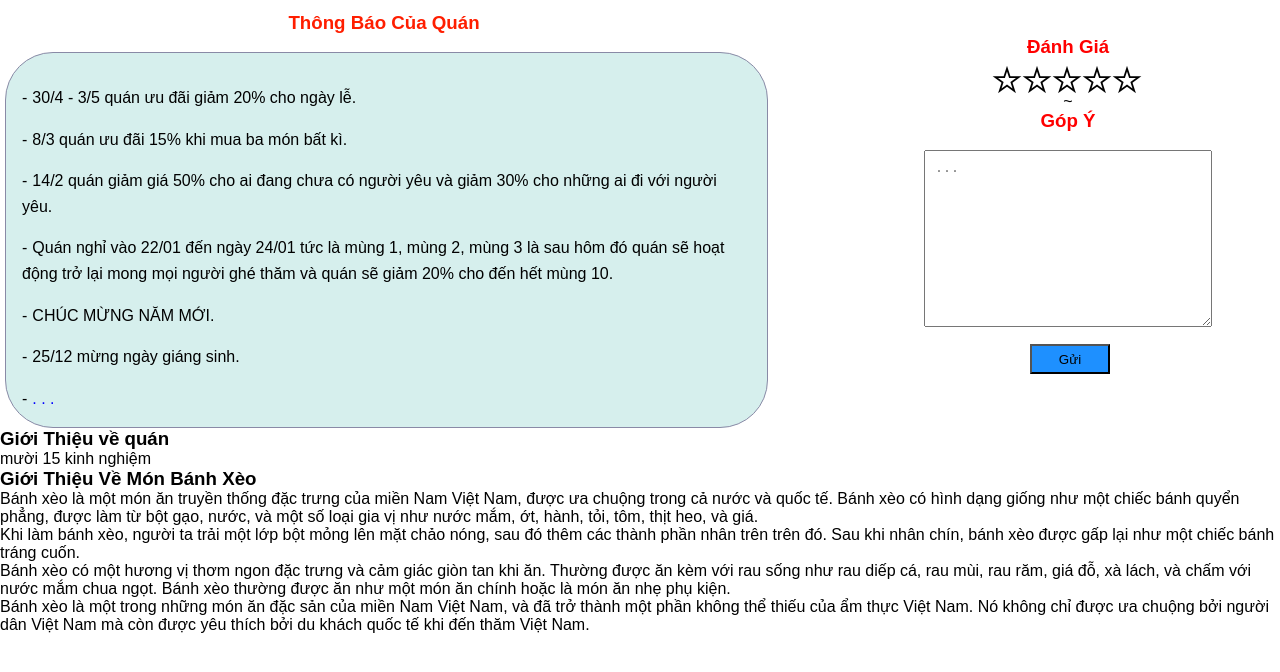
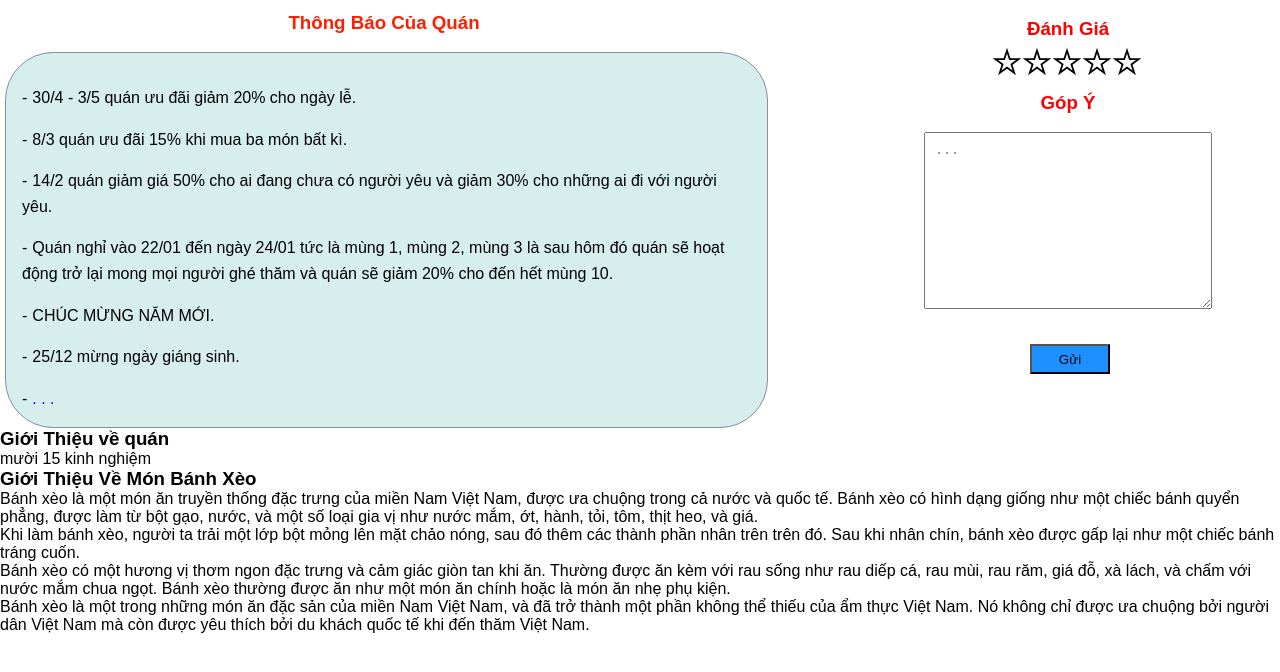
Before and after one commit to thang3457/Xuan_Thang_Food, a plain HTML site: page index.html in a window 1280 px wide. Shown: the part 128-800 px from the top of the page. Drawn offline with Linux system fonts and the light colour scheme.

Commit message:
commit 05/04/23

```diff
--- a/index.html
+++ b/index.html
@@ -52,7 +52,7 @@
         </div>
 
         <!-- phần đầu Evaluate -->
-        <div id="Evaluate">~
+        <div id="Evaluate">
           <div class="rating">
             <h3>Đánh Giá</h3>
             <ul>
```
